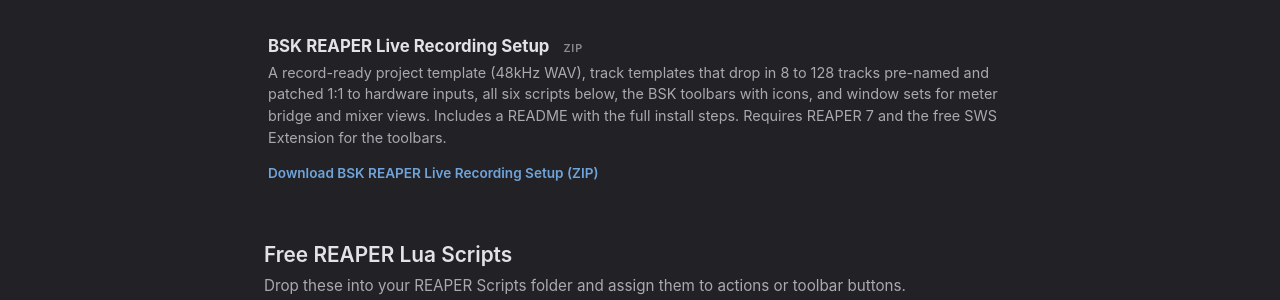
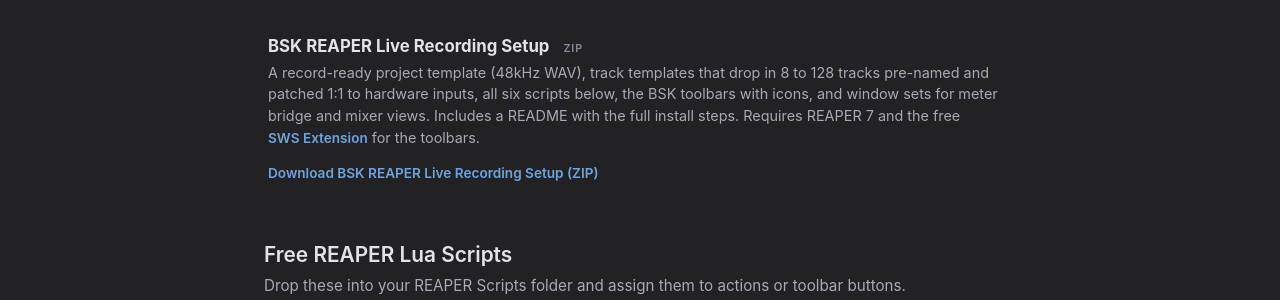
Before and after one commit to BSKapps/bskapps.github.io, a Jekyll site: the page tools/reaper/index.html, which Jekyll copies as it is, in a window 1280 px wide and 900 px high. Shown: the part 296-596 px from the top of the window. Built offline with Jekyll 4.4.1, drawn with Linux system fonts in a browser that asks for light colours.

Commit message:
REAPER download card: link the SWS Extension

```diff
--- a/tools/reaper/index.html
+++ b/tools/reaper/index.html
@@ -91,7 +91,7 @@
 
         <div class="script-card">
             <h3>BSK REAPER Live Recording Setup <span class="badge">ZIP</span></h3>
-            <p>A record-ready project template (48kHz WAV), track templates that drop in 8 to 128 tracks pre-named and patched 1:1 to hardware inputs, all six scripts below, the BSK toolbars with icons, and window sets for meter bridge and mixer views. Includes a README with the full install steps. Requires REAPER 7 and the free SWS Extension for the toolbars.</p>
+            <p>A record-ready project template (48kHz WAV), track templates that drop in 8 to 128 tracks pre-named and patched 1:1 to hardware inputs, all six scripts below, the BSK toolbars with icons, and window sets for meter bridge and mixer views. Includes a README with the full install steps. Requires REAPER 7 and the free <a class="download-link" href="https://www.sws-extension.org" target="_blank" rel="noopener">SWS Extension</a> for the toolbars.</p>
             <a class="download-link" href="/tools/scripts/BSK-REAPER-Live-Recording-Setup.zip" download>Download BSK REAPER Live Recording Setup (ZIP)</a>
         </div>
 
```
